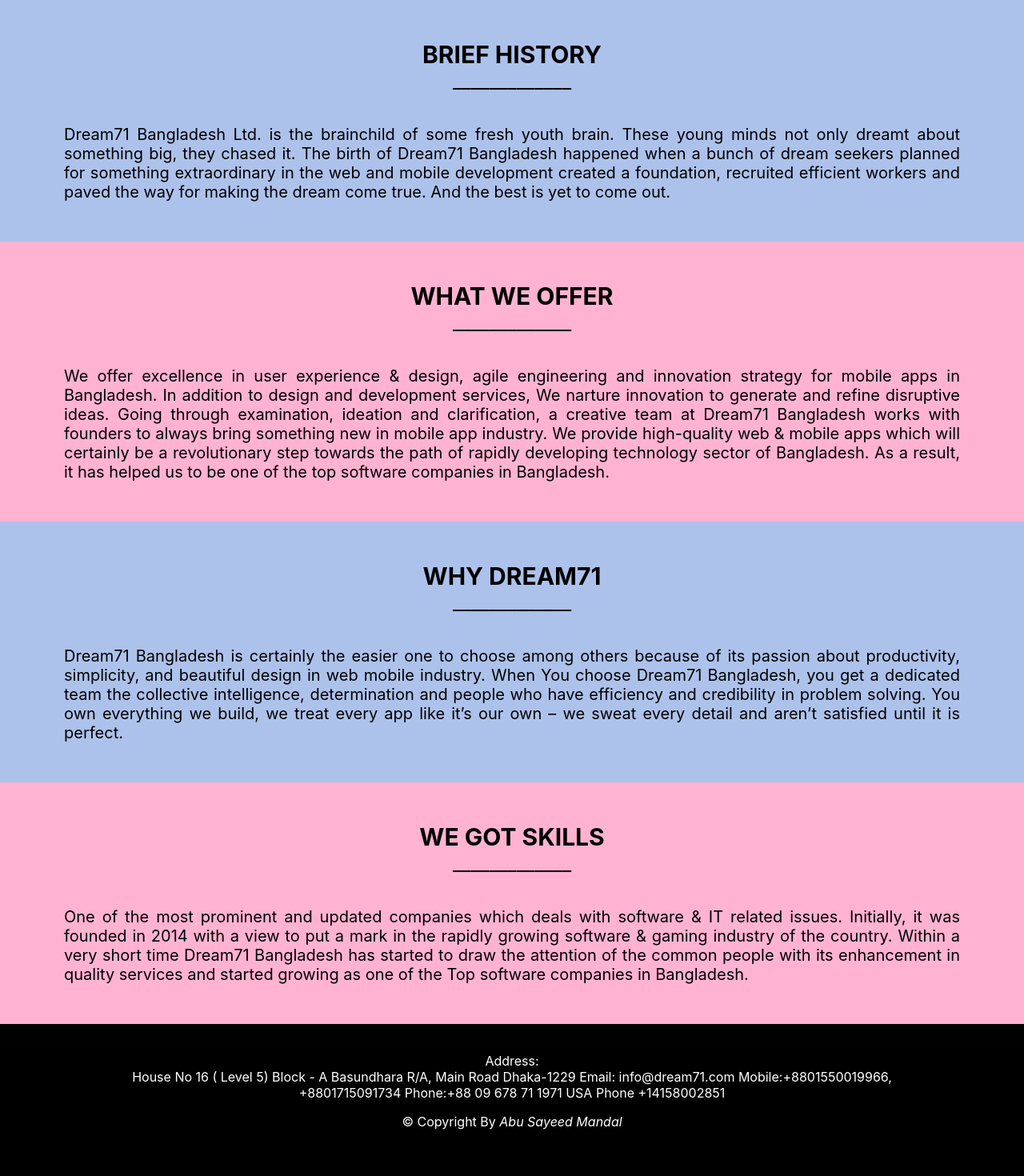
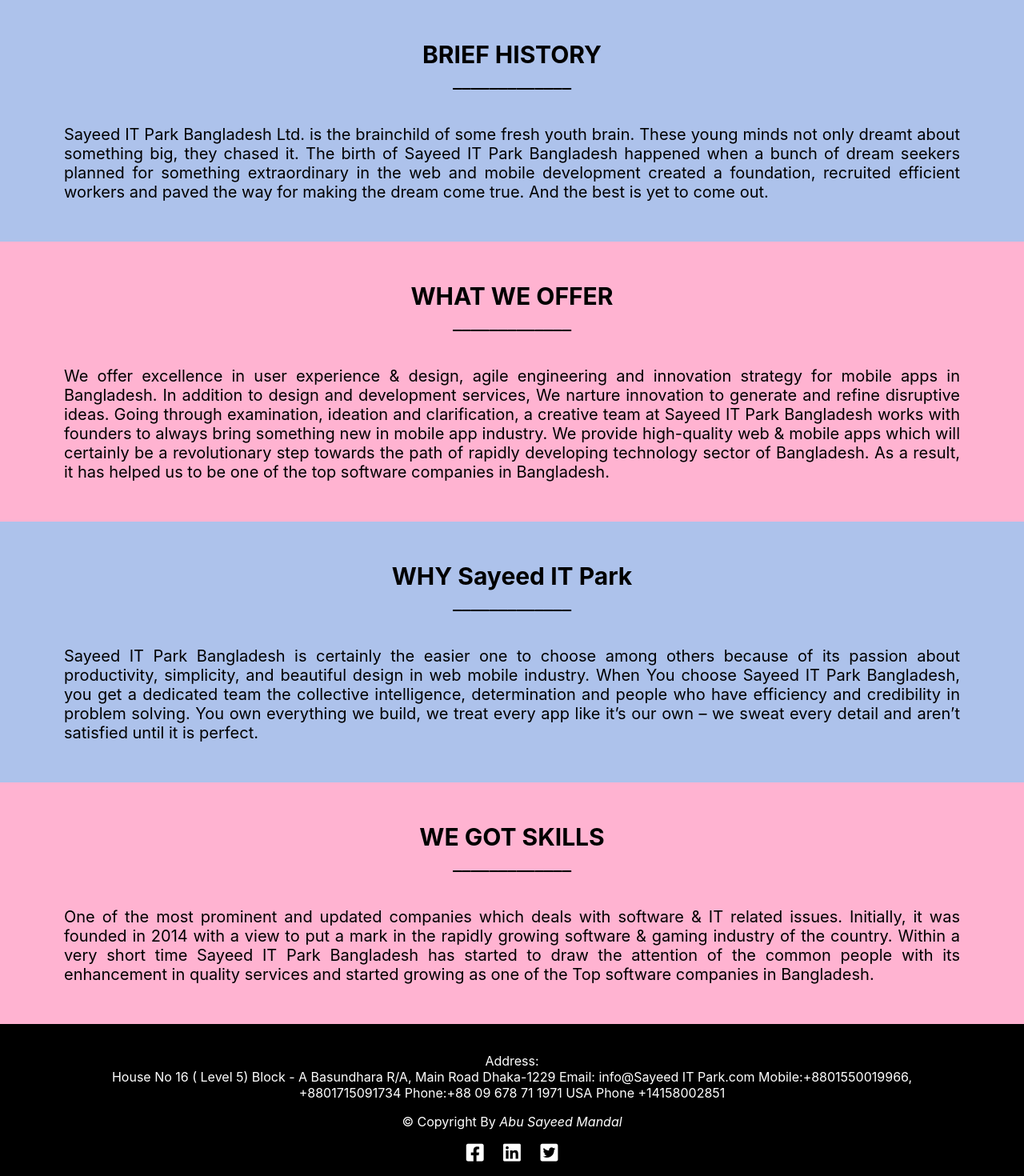
Before and after one commit to Mohidul10587/sayeed-it, a Next.js app: page /about in a window 1280 px wide. Shown: the part 473-1943 px from the top of the page at 80% size. Built offline with nearby package versions, Linux system fonts and the light colour scheme.

Commit message:
almost complete

```diff
--- a/pages/about.js
+++ b/pages/about.js
@@ -1,5 +1,6 @@
 
 import Link from "next/link"
+import Head from 'next/head'
 
 
 
@@ -7,7 +8,9 @@
     return (
       <div>
 
-
+<Head>
+<link rel="stylesheet" href="https://cdnjs.cloudflare.com/ajax/libs/font-awesome/5.15.4/css/all.min.css" />
+</Head>
 
 <div style={{ backgroundColor: "#5046a1" }}>
 
@@ -38,7 +41,7 @@
 <br></br><br></br>
 
 
-<div style={{textAlign:'justify',fontSize:'20px'}}>  Welcome to  Dream71 Bangladesh Ltd., one of the best software companies in Bangladesh. Welcome to a company where your ideas count, where your determination creates a new world, where your talent and hard-works are rewarded. At Dream71 we always endeavor to lead towards development and creating a flexible, dynamic and cooperative organizational cultural.Dream71 Bangladesh Ltd. is one of the promising software, web application, mobile application & game development companies of Bangladesh which aims at creating a new standard in the era of software technology.</div>
+<div style={{textAlign:'justify',fontSize:'20px'}}>  Welcome to  Sayeed IT Park Bangladesh Ltd., one of the best software companies in Bangladesh. Welcome to a company where your ideas count, where your determination creates a new world, where your talent and hard-works are rewarded. At Sayeed IT Park we always endeavor to lead towards development and creating a flexible, dynamic and cooperative organizational cultural.Sayeed IT Park Bangladesh Ltd. is one of the promising software, web application, mobile application & game development companies of Bangladesh which aims at creating a new standard in the era of software technology.</div>
 </div>
 
 
@@ -51,7 +54,7 @@
 <br></br><br></br>
 
 
-<div style={{textAlign:'justify',fontSize:'20px'}}>  Dream71 Bangladesh Ltd. is the brainchild of some fresh youth brain. These young minds not only dreamt about something big, they chased it. The birth of Dream71 Bangladesh happened when a bunch of dream seekers planned for something extraordinary in the web and mobile development created a foundation, recruited efficient workers and paved the way for making the dream come true. And the best is yet to come out.</div>
+<div style={{textAlign:'justify',fontSize:'20px'}}>  Sayeed IT Park Bangladesh Ltd. is the brainchild of some fresh youth brain. These young minds not only dreamt about something big, they chased it. The birth of Sayeed IT Park Bangladesh happened when a bunch of dream seekers planned for something extraordinary in the web and mobile development created a foundation, recruited efficient workers and paved the way for making the dream come true. And the best is yet to come out.</div>
 </div>
 </div>
 
@@ -65,19 +68,19 @@
 <br></br><br></br>
 
 
-<div style={{textAlign:'justify' ,fontSize:'20px'}}> We offer excellence in user experience & design, agile engineering and innovation strategy for mobile apps in Bangladesh. In addition to design and development services, We narture innovation to generate and refine disruptive ideas. Going through examination, ideation and clarification, a creative team at Dream71 Bangladesh works with founders to always bring something new in mobile app industry. We provide high-quality web & mobile apps which will certainly be a revolutionary step towards the path of rapidly developing technology sector of Bangladesh. As a result, it has helped us to be one of the top software companies in Bangladesh.</div>
+<div style={{textAlign:'justify' ,fontSize:'20px'}}> We offer excellence in user experience & design, agile engineering and innovation strategy for mobile apps in Bangladesh. In addition to design and development services, We narture innovation to generate and refine disruptive ideas. Going through examination, ideation and clarification, a creative team at Sayeed IT Park Bangladesh works with founders to always bring something new in mobile app industry. We provide high-quality web & mobile apps which will certainly be a revolutionary step towards the path of rapidly developing technology sector of Bangladesh. As a result, it has helped us to be one of the top software companies in Bangladesh.</div>
 </div>
 </div>
 
 <div style={{padding:'50px 0px' ,backgroundColor:'#adc2eb'}}>
 <div style={{textAlign:'center',padding:'0px 80px'}}>
-<span  style={{fontSize:'30px',fontWeight:'bolder'}}>WHY DREAM71</span><br></br>
+<span  style={{fontSize:'30px',fontWeight:'bolder'}}>WHY Sayeed IT Park</span><br></br>
 
 <div style={{color:'black',fontSize:'25px'}}>_____________</div>
 <br></br><br></br>
 
 
-<div style={{textAlign:'justify',fontSize:'20px'}}> Dream71 Bangladesh is certainly the easier one to choose among others because of its passion about productivity, simplicity, and beautiful design in web mobile industry. When You choose Dream71 Bangladesh, you get a dedicated team the collective intelligence, determination and people who have efficiency and credibility in problem solving. You own everything we build, we treat every app like it’s our own – we sweat every detail and aren’t satisfied until it is perfect.</div>
+<div style={{textAlign:'justify',fontSize:'20px'}}> Sayeed IT Park Bangladesh is certainly the easier one to choose among others because of its passion about productivity, simplicity, and beautiful design in web mobile industry. When You choose Sayeed IT Park Bangladesh, you get a dedicated team the collective intelligence, determination and people who have efficiency and credibility in problem solving. You own everything we build, we treat every app like it’s our own – we sweat every detail and aren’t satisfied until it is perfect.</div>
 </div>
 </div>
 
@@ -89,7 +92,7 @@
 <br></br><br></br>
 
 
-<div style={{textAlign:'justify',fontSize:'20px'}}> One of the most prominent and updated companies which deals with software & IT related issues. Initially, it was founded in 2014 with a view to put a mark in the rapidly growing software & gaming industry of the country. Within a very short time Dream71 Bangladesh has started to draw the attention of the common people with its enhancement in quality services and started growing as one of the Top software companies in Bangladesh.</div>
+<div style={{textAlign:'justify',fontSize:'20px'}}> One of the most prominent and updated companies which deals with software & IT related issues. Initially, it was founded in 2014 with a view to put a mark in the rapidly growing software & gaming industry of the country. Within a very short time Sayeed IT Park Bangladesh has started to draw the attention of the common people with its enhancement in quality services and started growing as one of the Top software companies in Bangladesh.</div>
 </div>
 </div>
 <div className="footer-div" style={{marginTop:'0'}} >
@@ -98,11 +101,15 @@
           Block - A
           Basundhara R/A, Main Road
           Dhaka-1229
-          Email: info@dream71.com
+          Email: info@Sayeed IT Park.com
           Mobile:+8801550019966, +8801715091734
           Phone:+88 09 678 71 1971
           USA Phone +14158002851</p>
         <p>&copy; Copyright By<span style={{ fontStyle: 'italic' }}> Abu Sayeed Mandal</span></p>
+
+        <a href="#"> <i class="fab fa-facebook-square"></i></a>
+       <a href="#"> <i class="fab fa-linkedin"></i></a>
+       <a href="#">  <i class="fab fa-twitter-square"></i></a>
       </div>
 
 
--- a/styles/globals.css
+++ b/styles/globals.css
@@ -11,6 +11,10 @@
   box-sizing: border-box;
 }
 
+
+a{
+  text-decoration: none;
+}
 .navbar
 {
 margin: 0 20px;
```
Also changed, not shown: pages/contact.js (+9 -6 lines), pages/service.js (+7 -2 lines).
